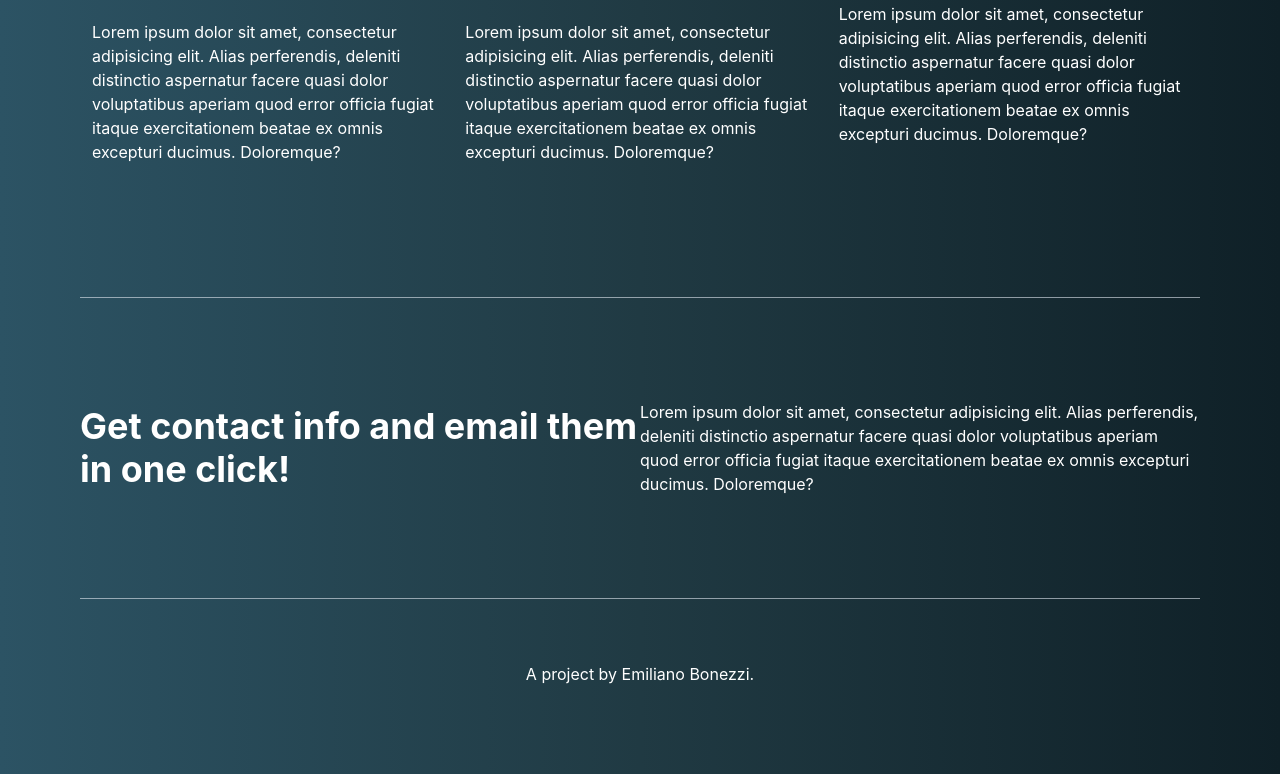
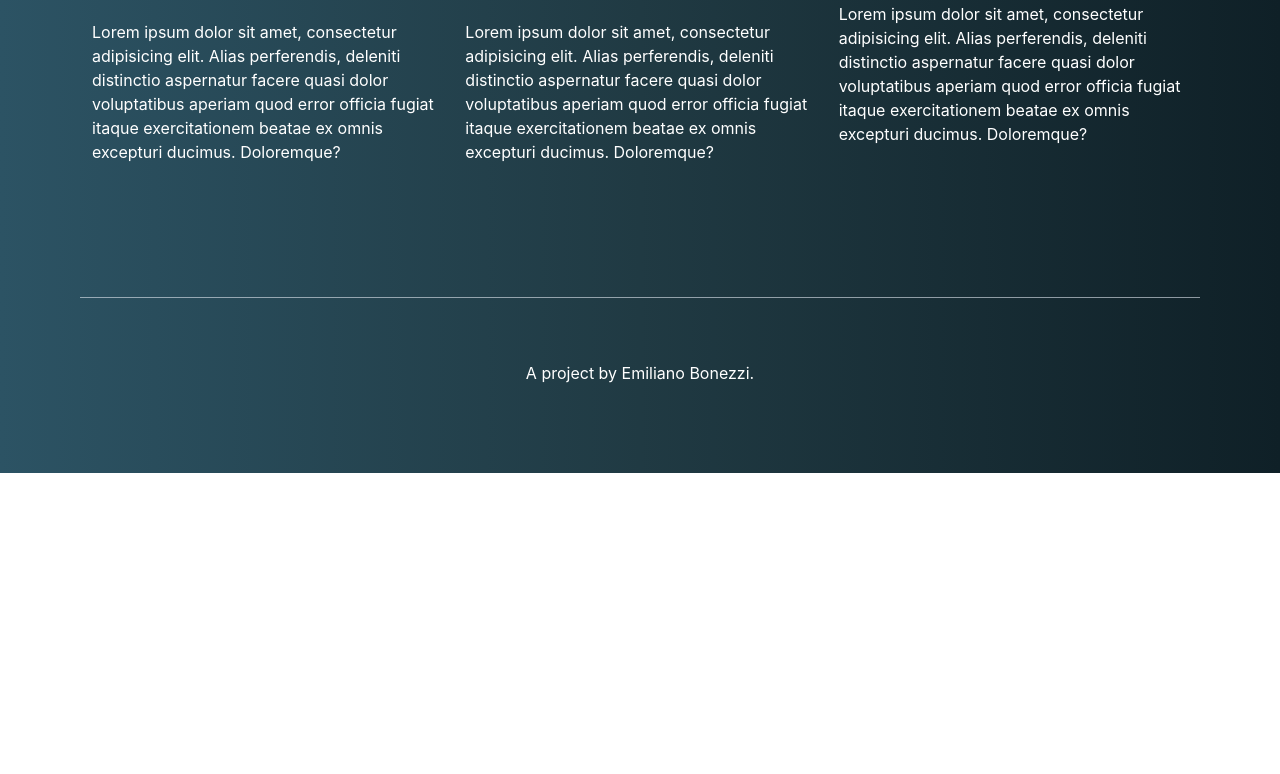
Before and after one commit to emibonezzi/newworkstate-fe, a React (Vite) app: page / in a window 1280 px wide. Shown: the part 722-1496 px from the top of the page. After the commit the page ends 1195 px from the top, so only its background shows below. Built offline with nearby package versions, Linux system fonts and the light colour scheme; what simple-zustand-devtools would draw is missing.

Commit message:
Add url to cards

```diff
--- a/package.json
+++ b/package.json
@@ -13,6 +13,7 @@
     "@chakra-ui/react": "^2.8.2",
     "@emotion/react": "^11.11.4",
     "@emotion/styled": "^11.11.5",
+    "@iconify-icon/react": "^2.1.0",
     "@iconify/react": "^4.1.1",
     "@tanstack/react-query": "^5.36.2",
     "@tanstack/react-query-devtools": "^5.36.2",
--- a/src/pages/Homepage.tsx
+++ b/src/pages/Homepage.tsx
@@ -71,24 +71,6 @@ function Homepage() {
           </Text>
         </Box>
       </Box>
-      <Divider />
-      <Box
-        h="300px"
-        alignItems="center"
-        justifyContent="center"
-        display="grid"
-        gridTemplateColumns="1fr 1fr"
-      >
-        <Heading>Get contact info and email them in one click!</Heading>
-        <Box display="flex" justifyContent="center">
-          <Text>
-            Lorem ipsum dolor sit amet, consectetur adipisicing elit. Alias
-            perferendis, deleniti distinctio aspernatur facere quasi dolor
-            voluptatibus aperiam quod error officia fugiat itaque exercitationem
-            beatae ex omnis excepturi ducimus. Doloremque?
-          </Text>
-        </Box>
-      </Box>
     </>
   );
 }
--- a/src/pages/JobBoard.tsx
+++ b/src/pages/JobBoard.tsx
@@ -1,9 +1,11 @@
 import {
   Badge,
   Box,
+  Button,
   Card,
   CardBody,
   CardFooter,
+  Divider,
   Heading,
   Input,
   Select,
@@ -13,6 +15,8 @@ import {
 import LoadingTable from "../components/LoadingTable";
 import useJobs from "../hooks/useJobs";
 import useQueryStore from "../state-management/query/store";
+import { Link } from "react-router-dom";
+import { Icon } from "@iconify-icon/react/dist/iconify.js";
 
 const JobBoard = () => {
   const { data, isLoading, error } = useJobs();
@@ -58,6 +62,7 @@ const JobBoard = () => {
         justifyItems="center"
         rowGap={5}
       >
+        {error && <p>Error in fetching data from State Jobs NY</p>}
         {filteredData.map((job: any) => (
           <Card maxW="sm">
             <Box display="flex" justifyContent="end">
@@ -78,7 +83,20 @@ const JobBoard = () => {
                 </Text>
               </Stack>
             </CardBody>
-            <CardFooter></CardFooter>
+            <Divider />
+            <CardFooter
+              display="grid"
+              justifyItems="center"
+              gridTemplateColumns="1fr 1fr"
+              fontSize="1.5rem"
+            >
+              <Link target="_blank" to={job.url}>
+                <Icon icon="mynaui:external-link" />
+              </Link>
+              <Link target="_blank" to={`mailto:${job.email_address}`}>
+                <Icon icon="mage:email" />
+              </Link>
+            </CardFooter>
           </Card>
         ))}
       </Box>
```
Also changed, not shown: 1 other file (tests, documents, lock files or other folders).
